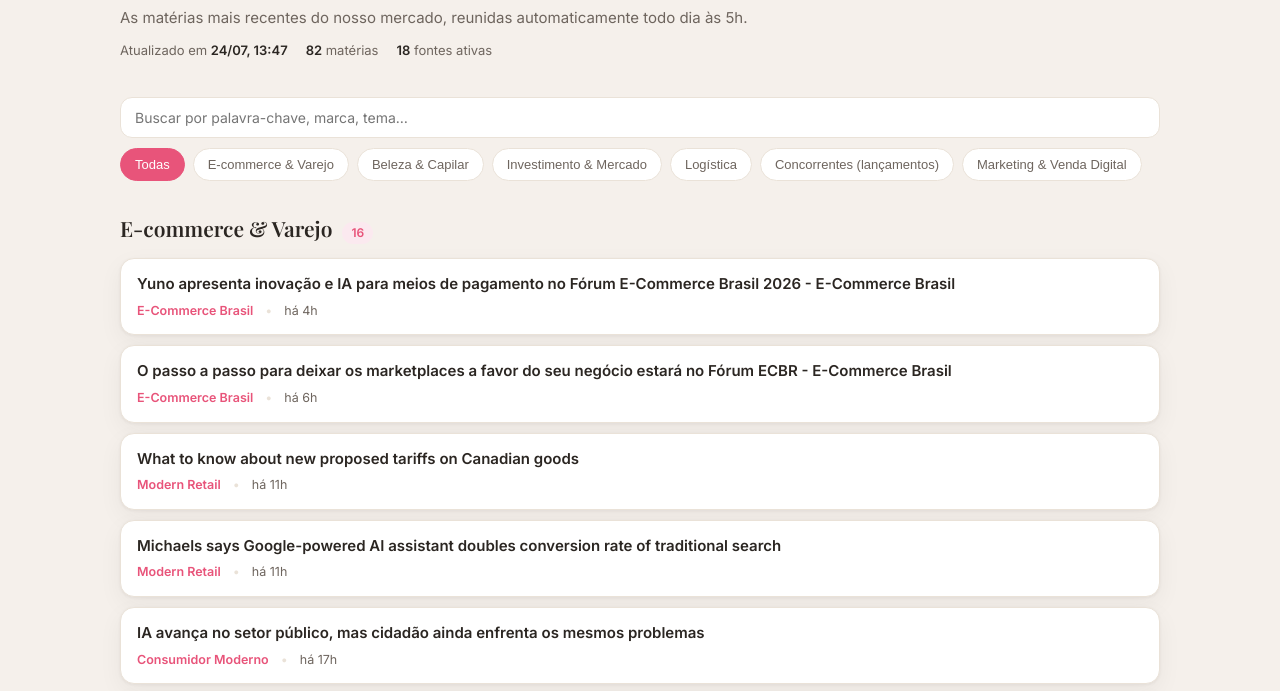
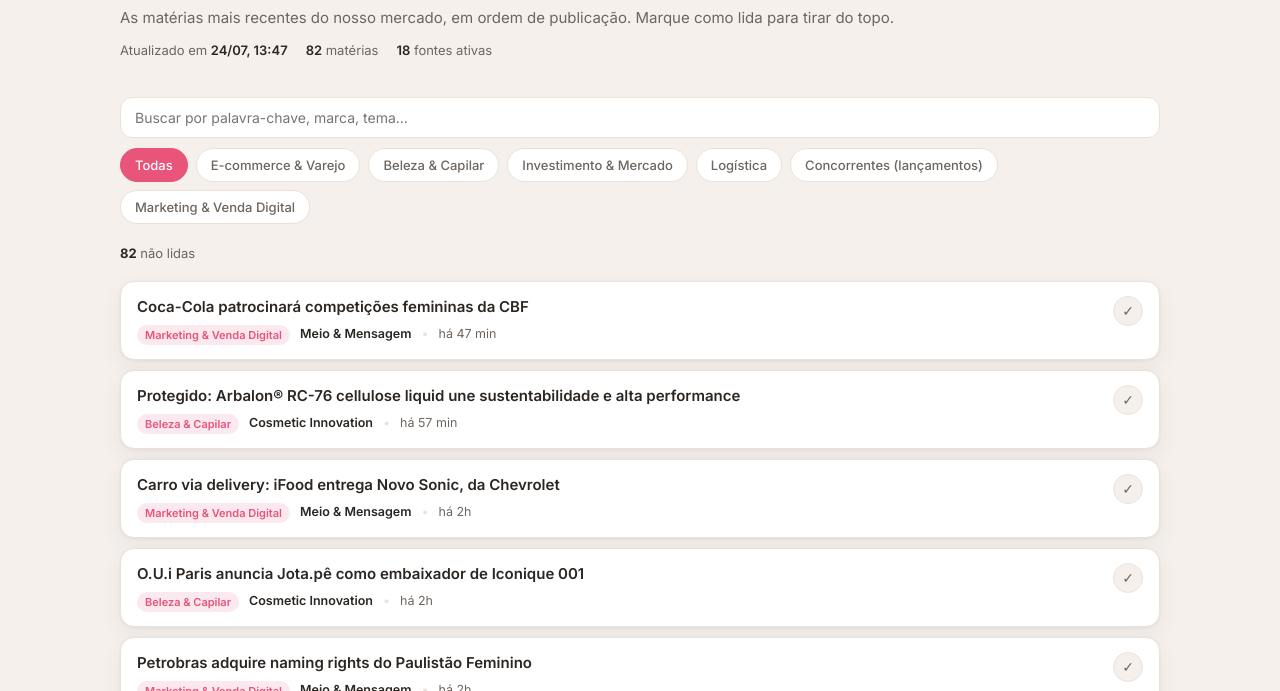
Before and after one commit to lucassangi-create/widi-feed-noticias, a website: page index.html in a window 1280 px wide. Shown: the part 106-797 px from the top of the page. Drawn offline with nearby package versions, Linux system fonts and the light colour scheme.

Commit message:
feat: marcar como lida (localStorage) + ordenacao cronologica unica

```diff
--- a/index.html
+++ b/index.html
@@ -35,7 +35,7 @@
   .meta { display: flex; flex-wrap: wrap; gap: 8px 18px; margin-top: 12px; font-size: 13px; color: var(--tinta-soft); }
   .meta b { color: var(--tinta); font-weight: 600; }
 
-  .controles { display: flex; flex-wrap: wrap; gap: 10px; align-items: center; margin: 24px 0 20px; position: sticky; top: 0; background: var(--creme); padding: 12px 0; z-index: 5; }
+  .controles { display: flex; flex-wrap: wrap; gap: 10px; align-items: center; margin: 24px 0 8px; position: sticky; top: 0; background: var(--creme); padding: 12px 0; z-index: 5; }
   #busca {
     flex: 1; min-width: 200px; padding: 11px 14px; border: 1px solid var(--linha);
     border-radius: 12px; font-size: 14px; font-family: inherit; background: var(--creme-card); color: var(--tinta);
@@ -44,32 +44,42 @@
   .chips { display: flex; flex-wrap: wrap; gap: 8px; }
   .chip {
     padding: 8px 14px; border-radius: 999px; border: 1px solid var(--linha); background: var(--creme-card);
-    font-size: 13px; font-weight: 500; color: var(--tinta-soft); cursor: pointer; transition: all .15s;
+    font-size: 13px; font-weight: 500; color: var(--tinta-soft); cursor: pointer; transition: all .15s; font-family: inherit;
   }
   .chip:hover { border-color: var(--rose); color: var(--rose); }
   .chip.ativo { background: var(--rose); border-color: var(--rose); color: #fff; }
-
-  section { margin-bottom: 34px; }
-  .sec-titulo { display: flex; align-items: baseline; gap: 10px; margin-bottom: 14px; }
-  .sec-titulo h2 { font-family: 'Playfair Display', serif; font-size: 21px; font-weight: 600; }
-  .sec-titulo .cont { font-size: 12px; color: var(--tinta-soft); background: var(--rose-soft); color: var(--rose); padding: 2px 9px; border-radius: 999px; font-weight: 600; }
+  .barra-status { display: flex; align-items: center; gap: 12px; flex-wrap: wrap; margin: 0 0 18px; font-size: 13px; color: var(--tinta-soft); }
+  #contador b { color: var(--tinta); }
+  #toggleLidas { cursor: pointer; }
 
   .lista { display: grid; gap: 10px; }
   .item {
-    display: flex; flex-direction: column; gap: 6px; background: var(--creme-card);
+    display: flex; align-items: flex-start; gap: 12px; background: var(--creme-card);
     border: 1px solid var(--linha); border-radius: 14px; padding: 14px 16px; box-shadow: var(--sombra);
-    transition: transform .12s, box-shadow .12s, border-color .12s; text-decoration: none; color: inherit;
+    transition: transform .12s, box-shadow .12s, border-color .12s, opacity .12s;
   }
-  .item:hover { transform: translateY(-1px); border-color: var(--rose); box-shadow: 0 4px 12px rgba(232,84,122,.12); }
-  .item .titulo { font-size: 15px; font-weight: 600; color: var(--tinta); }
-  .item .rodape { display: flex; flex-wrap: wrap; gap: 8px 12px; font-size: 12.5px; color: var(--tinta-soft); align-items: center; }
-  .item .fonte { font-weight: 600; color: var(--rose); }
-  .item .dot { color: var(--linha); }
+  .item:hover { border-color: var(--rose); box-shadow: 0 4px 12px rgba(232,84,122,.12); }
+  .item-main { flex: 1; min-width: 0; display: flex; flex-direction: column; gap: 6px; }
+  .titulo { font-size: 15px; font-weight: 600; color: var(--tinta); text-decoration: none; }
+  .titulo:hover { color: var(--rose); }
+  .rodape { display: flex; flex-wrap: wrap; gap: 8px 10px; font-size: 12.5px; color: var(--tinta-soft); align-items: center; }
+  .tag { font-size: 11px; font-weight: 600; color: var(--rose); background: var(--rose-soft); padding: 2px 8px; border-radius: 999px; }
+  .fonte { font-weight: 600; color: var(--tinta); }
+  .dot { color: var(--linha); }
 
-  .vazio { color: var(--tinta-soft); font-size: 14px; font-style: italic; padding: 8px 0; }
+  .btn-lida {
+    flex: none; width: 30px; height: 30px; border-radius: 50%; border: 1px solid var(--linha);
+    background: var(--creme); color: var(--tinta-soft); cursor: pointer; font-size: 14px; line-height: 1;
+    display: grid; place-items: center; transition: all .12s;
+  }
+  .btn-lida:hover { border-color: var(--rose); background: var(--rose); color: #fff; }
+
+  .item.lida { opacity: .5; }
+  .item.lida .titulo { text-decoration: line-through; text-decoration-color: var(--tinta-soft); font-weight: 500; }
+
+  .estado { text-align: center; padding: 60px 20px; color: var(--tinta-soft); font-size: 15px; }
   footer { margin-top: 40px; padding-top: 20px; border-top: 1px solid var(--linha); font-size: 12.5px; color: var(--tinta-soft); }
   footer a { color: var(--rose); text-decoration: none; }
-  .estado { text-align: center; padding: 60px 20px; color: var(--tinta-soft); }
 
   @media (max-width: 600px) {
     h1 { font-size: 27px; }
@@ -82,13 +92,18 @@
   <header>
     <div class="marca">Widi Care · Inteligência de Mercado</div>
     <h1>Radar de Mercado</h1>
-    <p class="sub">As matérias mais recentes do nosso mercado, reunidas automaticamente todo dia às 5h.</p>
+    <p class="sub">As matérias mais recentes do nosso mercado, em ordem de publicação. Marque como lida para tirar do topo.</p>
     <div class="meta" id="meta"></div>
   </header>
 
   <div class="controles">
     <input type="search" id="busca" placeholder="Buscar por palavra-chave, marca, tema…" />
     <div class="chips" id="chips"></div>
+  </div>
+
+  <div class="barra-status">
+    <span id="contador"></span>
+    <button class="chip" id="toggleLidas" style="display:none">Mostrar lidas</button>
   </div>
 
   <div id="conteudo"><div class="estado">Carregando matérias…</div></div>
@@ -98,7 +113,12 @@
 
 <script>
 const $ = (s) => document.querySelector(s);
-let DADOS = null, filtroCat = 'todas', termo = '';
+const CHAVE_LIDAS = 'widi_radar_lidas';
+let DADOS = null, filtroCat = 'todas', termo = '', mostrarLidas = false;
+let LIDAS = new Set();
+
+try { LIDAS = new Set(JSON.parse(localStorage.getItem(CHAVE_LIDAS) || '[]')); } catch (e) {}
+function salvarLidas() { try { localStorage.setItem(CHAVE_LIDAS, JSON.stringify([...LIDAS])); } catch (e) {} }
 
 function tempoRel(iso) {
   if (!iso) return '';
@@ -110,32 +130,65 @@
   if (diff < 604800) return 'há ' + Math.round(diff / 86400) + ' dias';
   return d.toLocaleDateString('pt-BR');
 }
-function esc(s) { const d = document.createElement('div'); d.textContent = s; return d.innerHTML; }
+function esc(s) { const d = document.createElement('div'); d.textContent = s == null ? '' : s; return d.innerHTML; }
+function escAttr(s) { return String(s == null ? '' : s).replace(/&/g, '&amp;').replace(/"/g, '&quot;').replace(/</g, '&lt;').replace(/>/g, '&gt;'); }
+
+// Junta as matérias das categorias do filtro atual numa lista única, ordenada por publicação.
+function coletarItens() {
+  const itens = [];
+  for (const c of DADOS.categorias) {
+    if (filtroCat !== 'todas' && c.id !== filtroCat) continue;
+    for (const i of c.itens) itens.push({ ...i, cat: c.nome });
+  }
+  const filtrados = termo ? itens.filter((i) => (i.titulo + ' ' + i.fonte).toLowerCase().includes(termo)) : itens;
+  // Ordenação por ordem de publicação (mais recente primeiro); sem data vai pro fim.
+  filtrados.sort((a, b) => (b.ts || 0) - (a.ts || 0));
+  return filtrados;
+}
+
+function itemHTML(i) {
+  const lida = LIDAS.has(i.url);
+  const t = tempoRel(i.data);
+  return `<div class="item ${lida ? 'lida' : ''}" data-url="${escAttr(i.url)}">
+    <div class="item-main">
+      <a class="titulo" href="${escAttr(i.url)}" target="_blank" rel="noopener noreferrer">${esc(i.titulo)}</a>
+      <div class="rodape">
+        <span class="tag">${esc(i.cat)}</span>
+        <span class="fonte">${esc(i.fonte)}</span>
+        ${t ? `<span class="dot">•</span><span>${t}</span>` : ''}
+      </div>
+    </div>
+    <button class="btn-lida" data-action="${lida ? 'unread' : 'read'}" title="${lida ? 'Marcar como não lida' : 'Marcar como lida'}" aria-label="${lida ? 'Marcar como não lida' : 'Marcar como lida'}">${lida ? '↩' : '✓'}</button>
+  </div>`;
+}
 
 function render() {
   const cont = $('#conteudo');
-  const cats = DADOS.categorias.filter((c) => filtroCat === 'todas' || c.id === filtroCat);
-  let html = '';
-  let algum = false;
+  const itens = coletarItens();
+  const naoLidas = itens.filter((i) => !LIDAS.has(i.url));
+  const lidas = itens.filter((i) => LIDAS.has(i.url));
+  const visiveis = mostrarLidas ? [...naoLidas, ...lidas] : naoLidas;
 
-  for (const c of cats) {
-    const itens = c.itens.filter((i) =>
-      !termo || (i.titulo + ' ' + i.fonte).toLowerCase().includes(termo)
-    );
-    if (!itens.length) continue;
-    algum = true;
-    html += `<section><div class="sec-titulo"><h2>${esc(c.nome)}</h2><span class="cont">${itens.length}</span></div><div class="lista">`;
-    for (const i of itens) {
-      const t = tempoRel(i.data);
-      html += `<a class="item" href="${esc(i.url)}" target="_blank" rel="noopener noreferrer">
-        <div class="titulo">${esc(i.titulo)}</div>
-        <div class="rodape"><span class="fonte">${esc(i.fonte)}</span>${t ? `<span class="dot">•</span><span>${t}</span>` : ''}</div>
-      </a>`;
-    }
-    html += `</div></section>`;
+  // Barra de status
+  $('#contador').innerHTML = `<b>${naoLidas.length}</b> não lida${naoLidas.length === 1 ? '' : 's'}`;
+  const bt = $('#toggleLidas');
+  if (lidas.length || mostrarLidas) {
+    bt.style.display = '';
+    bt.textContent = (mostrarLidas ? 'Ocultar lidas' : 'Mostrar lidas') + (lidas.length ? ` (${lidas.length})` : '');
+    bt.classList.toggle('ativo', mostrarLidas);
+  } else {
+    bt.style.display = 'none';
   }
 
-  cont.innerHTML = algum ? html : `<div class="estado">Nenhuma matéria encontrada para “${esc(termo)}”.</div>`;
+  if (!visiveis.length) {
+    let msg;
+    if (termo) msg = `Nada encontrado para “${esc(termo)}”.`;
+    else if (lidas.length && !mostrarLidas) msg = 'Tudo lido por aqui 🎉 — clique em <b>Mostrar lidas</b> para rever.';
+    else msg = 'Sem matérias nesta seção.';
+    cont.innerHTML = `<div class="estado">${msg}</div>`;
+    return;
+  }
+  cont.innerHTML = `<div class="lista">${visiveis.map(itemHTML).join('')}</div>`;
 }
 
 function montarChips() {
@@ -160,13 +213,29 @@
     `<span>Atualizado em <b>${quando}</b></span>` +
     `<span><b>${DADOS.total_materias}</b> matérias</span>` +
     `<span><b>${DADOS.fontes_ok}</b> fontes ativas</span>`;
-
   const falhas = (DADOS.fontes_falha || []).length;
   $('#rodape').innerHTML =
     `Feed gerado automaticamente todo dia às 05:00 (BRT) · ` +
     `${falhas ? `<b>${falhas}</b> fonte(s) sem retorno nesta rodada · ` : ''}` +
-    `Curadoria de fontes na nota <em>Rotina de Notícias — Leitura Matinal</em>.`;
+    `Suas matérias lidas ficam salvas neste navegador.`;
 }
+
+// Marcar/desmarcar como lida, e marcar ao abrir (comportamento de caixa de entrada).
+$('#conteudo').addEventListener('click', (e) => {
+  const btn = e.target.closest('.btn-lida');
+  if (btn) {
+    const url = btn.closest('.item').dataset.url;
+    if (btn.dataset.action === 'read') LIDAS.add(url); else LIDAS.delete(url);
+    salvarLidas(); render();
+    return;
+  }
+  const link = e.target.closest('a.titulo');
+  if (link) {
+    const url = link.closest('.item').dataset.url;
+    if (!LIDAS.has(url)) { LIDAS.add(url); salvarLidas(); setTimeout(render, 60); }
+  }
+});
+$('#toggleLidas').addEventListener('click', () => { mostrarLidas = !mostrarLidas; render(); });
 
 fetch('dados/feed.json?v=' + Date.now())
   .then((r) => { if (!r.ok) throw new Error('sem feed'); return r.json(); })
@@ -176,7 +245,7 @@
     $('#busca').addEventListener('input', (e) => { termo = e.target.value.toLowerCase().trim(); render(); });
   })
   .catch(() => {
-    $('#conteudo').innerHTML = '<div class="estado">Ainda não há feed gerado. Rode <code>node scripts/gerar-feed.mjs</code> ou aguarde a primeira execução automática das 5h.</div>';
+    $('#conteudo').innerHTML = '<div class="estado">Ainda não há feed gerado. Rode <code>node scripts/gerar-feed.mjs</code> ou aguarde a execução automática das 5h.</div>';
   });
 </script>
 </body>
```
